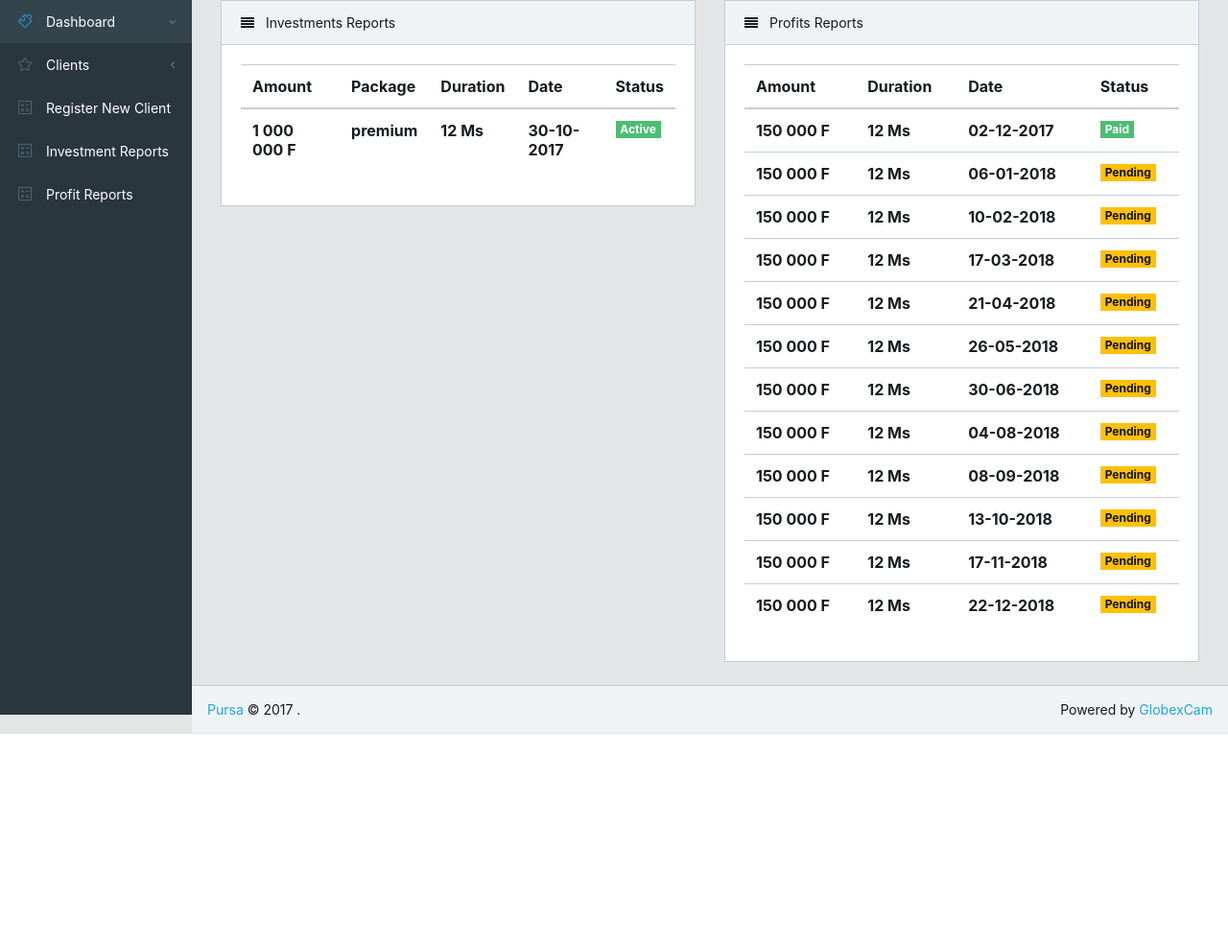
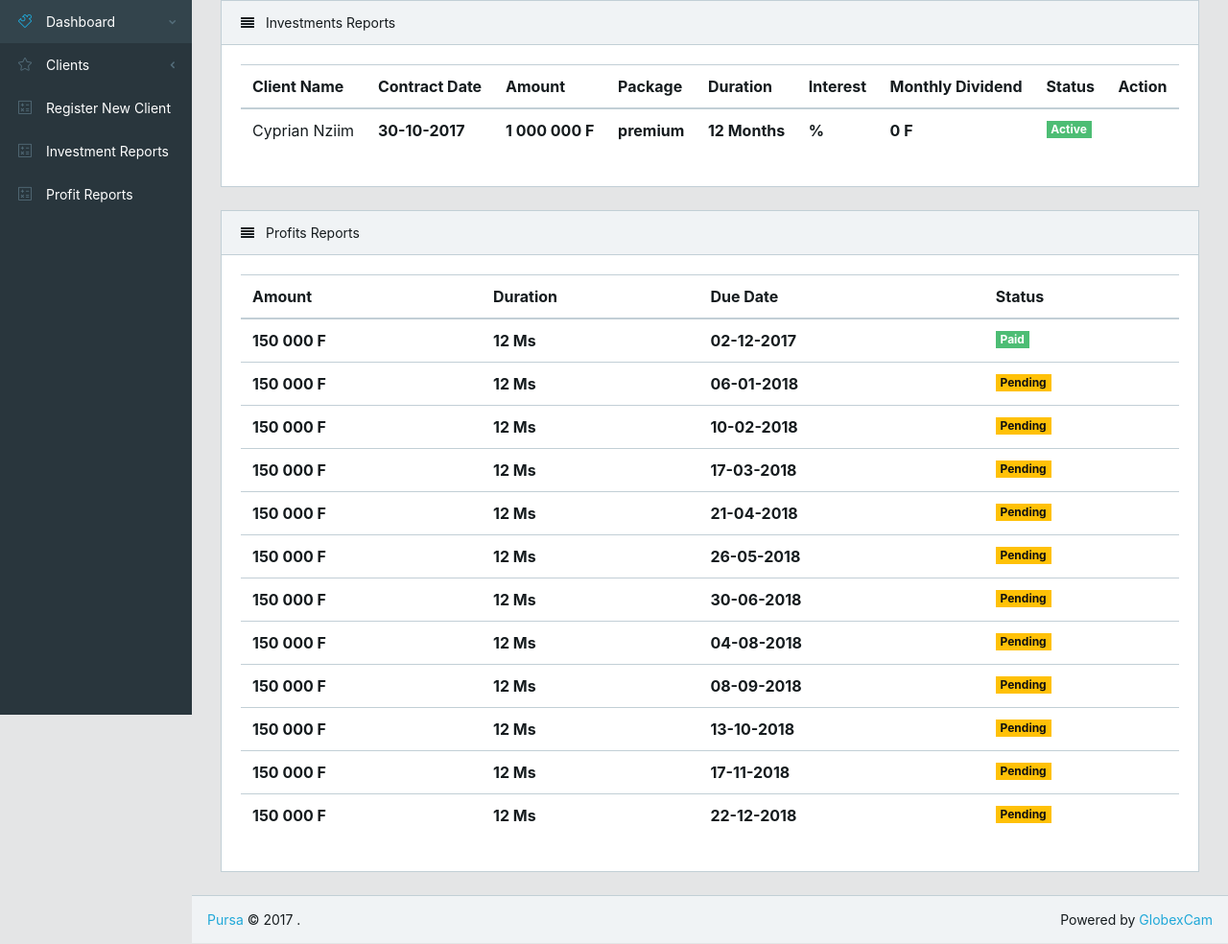
Before and after one commit to steflight/pursaPortal, a CodeIgniter app: a page that uses application/views/displays/all_investments.php in a window 1280 px wide. Shown: the part 55-1039 px from the top of the page at 96% size. Before the commit the page ends 820 px from the top, so only its background shows below. Run offline with CodeIgniter, Linux system fonts and the light colour scheme; a user stored in the database is signed in; data comes from the database, SQL or seed files in the repository; data that the repository does not hold is empty; some libraries are stand-ins or nearby versions.

Commit message:
Merging changes from Cyprien

```diff
--- a/application/controllers/Investments.php
+++ b/application/controllers/Investments.php
@@ -134,13 +134,13 @@
 
 
 							$this->session->set_userdata('client_package', $package);
-							$invest = $this->investment_model->invest($client_id, $amount, $payout, $duration, $date);
+							$package_id = $package_info['id'];
+							$interest = $this->investment_model->get_interest($duration, $payout, $package_id);
+							$invest = $this->investment_model->invest($client_id, $amount, $payout, $duration, $date, $interest);
 
 							if ($invest) {
 
 								$investment_id = $invest;
-								$package_id = $package_info['id'];
-								$interest = $this->investment_model->get_interest($duration, $payout, $package_id);
 								$generate = $this->investment_model->generate_profits($client_id, $investment_id, $amount, $duration, $interest, $date);
 
 								if ($generate) {
--- a/application/models/Investment_model.php
+++ b/application/models/Investment_model.php
@@ -8,7 +8,7 @@
 
 
 
-		public function invest($client_id, $amount, $payout, $duration, $date)
+		public function invest($client_id, $amount, $payout, $duration, $date, $interest)
 		{
 			$duration_time = $duration;
 			$current_date = date('l d-m-Y H:i:sa');
@@ -99,7 +99,8 @@
 				'starting_date' => $starting_date,
 				'first_payout' => $first_payout_date,
 				'last_payout' => $last_payout_date,
-                'validity' => true
+                'validity' => true,
+				'interest' => $interest
 
 			);
 
@@ -660,6 +661,7 @@
 					$stamp = strtotime($gapplus.' Saturdays 8am');
 				}*/
 				$j = $i+1;
+				if($j == $duration) { $profit = $profit + $amount; }
 				$str = '+'.$j.' month';
 				$next_payout_date = date('d-m-Y', strtotime($str, strtotime($date)));
 				$stamp = strtotime($str, strtotime($date));
@@ -670,7 +672,7 @@
 					'investment_id' => $investment_id,
 					'amount' => $profit,
 					'due_date' => $next_payout_date,
-					'duration' => $duration,
+					'duration' => $j.'/"'.$duration,
 					'validity' => true,
 					'datestamp' => $stamp
 
--- a/application/views/displays/all_investments.php
+++ b/application/views/displays/all_investments.php
@@ -16,7 +16,7 @@
 
 			</div-->
 					<div class="row">
-						<div class="col-lg-6">
+						<div class="col-lg-12">
                             <div class="card">
                                 <div class="card-header">
                                     <i class="fa fa-align-justify"></i> Investments Reports
@@ -25,11 +25,15 @@
                                     <table class="table">
                                         <thead>
                                             <tr>
-                                                <th>Amount</th>
+                                                <th>Client Name</th>
+												<th>Contract Date</th>
+												<th>Amount</th>
                                                 <th>Package</th>
                                                 <th>Duration</th>
-                                                <th>Date</th>
+                                                <th>Interest</th>
+												<th>Monthly Dividend</th>
 												<th>Status</th>
+												<th>Action</th>
                                             </tr>
                                         </thead>
                                         <tbody>
@@ -38,12 +42,16 @@
 											<h3>No Investments</h3>
 										<?php else: ?>
 
-										<?php foreach($investments as $investment) : ?>
-                                            <tr>
+										<?php foreach($investments as $investment) :
+											$client_info = $this->display_model->get_user($investment['client_id']); ?>
+											<tr>
+												<td><?php echo $client_info['name']; ?></td>
+												<td><strong><?php echo date( 'd-m-Y', strtotime($investment['starting_date']));  ?></strong></td>
                                                 <td><strong><?php echo number_format($investment['amount'], 0, ',', ' ');  ?> F</strong></td>
                                                 <td><strong><?php echo $investment['package_type'];  ?></strong></td>
-                                                <td><strong><?php echo $investment['duration'].' Ms';  ?></strong></td>
-												<td><strong><?php echo date( 'd-m-Y', strtotime($investment['starting_date']));  ?></strong></td>
+                                                <td><strong><?php echo $investment['duration'].' Months';  ?></strong></td>
+												<td><strong><?php echo $investment['interest'].'%';  ?></strong></td>
+												<td><strong><?php echo (($investment['interest']*$investment['amount'])/100).' F';  ?></strong></td>
                                                 <td>
 												<?php if($investment['validity'] == 1) { ?>
                                                     <span class="badge badge-success">Active</span>
@@ -60,8 +68,9 @@
                                 </div>
                             </div>
 						</div>
-
-                        <div class="col-lg-6">
+					</div>
+					<div class="row">
+                        <div class="col-lg-12">
                             <div class="card">
                                 <div class="card-header">
                                     <i class="fa fa-align-justify"></i> Profits Reports
@@ -72,7 +81,7 @@
                                             <tr>
                                                 <th>Amount</th>
                                                 <th>Duration</th>
-                                                <th>Date</th>
+                                                <th>Due Date</th>
 												<th>Status</th>
                                             </tr>
                                         </thead>
--- a/application/views/displays/profit_reports.php
+++ b/application/views/displays/profit_reports.php
@@ -28,7 +28,7 @@
                                                 <th>Client Name</th>
 												<th>Amount</th>
                                                 <th>Duration</th>
-                                                <th>Date</th>
+                                                <th>Due Date</th>
 												<th>Status</th>
 												<th>VISA Card No</th>
                                             </tr>
```
Also changed, not shown: application/views/displays/investment_reports.php (+7 -3 lines), application/views/displays/user_investments.php (+16 -11 lines).
